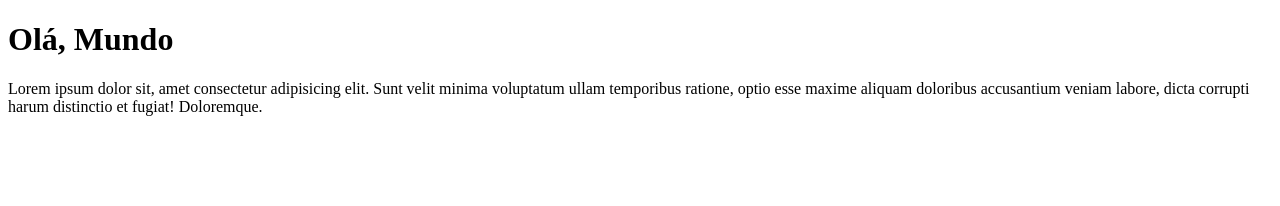
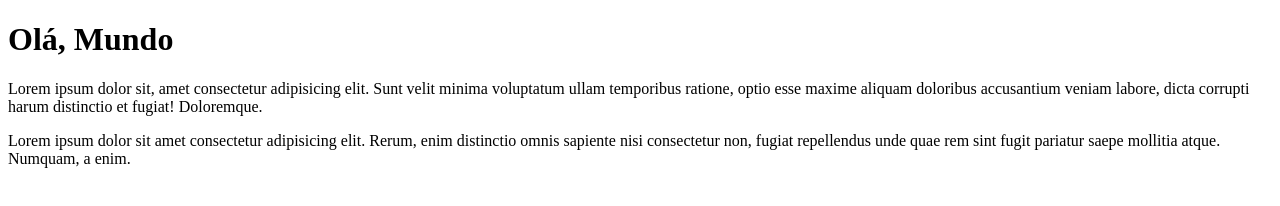
Before and after one commit to Opera-Navegador/Ola-Mundo00, a plain HTML site: page site-exemplo/index.html in a window 1280 px wide. Drawn offline with Linux system fonts and the light colour scheme.

Commit message:
adicionei um parágrafo

```diff
--- a/site-exemplo/index.html
+++ b/site-exemplo/index.html
@@ -10,5 +10,6 @@
 
     <p>Lorem ipsum dolor sit, amet consectetur adipisicing elit. Sunt velit minima voluptatum ullam temporibus ratione, optio esse maxime aliquam doloribus accusantium veniam labore, dicta corrupti harum distinctio et fugiat! Doloremque.</p>
 
+    <p>Lorem ipsum dolor sit amet consectetur adipisicing elit. Rerum, enim distinctio omnis sapiente nisi consectetur non, fugiat repellendus unde quae rem sint fugit pariatur saepe mollitia atque. Numquam, a enim.</p>
 </body>
 </html>
```
